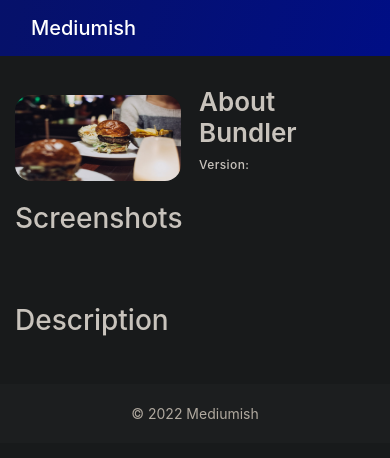
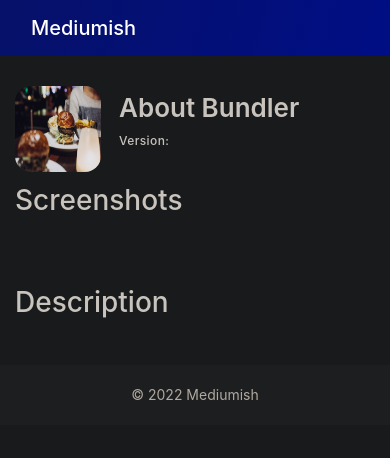
Before and after one commit to AhmadWebTech/ipa, a Jekyll site: the page built from _posts/2018-05-12-about-bundler.md, in a window 390 px wide. Shown: the top 458 px of the page. Built offline with Jekyll 4.4.1, drawn with Linux system fonts in a browser that asks for light colours; nearby versions of some CDN libraries; comment, search, counter and statistics services are not loaded.

Commit message:
Update screen.css

```diff
--- a/assets/css/screen.css
+++ b/assets/css/screen.css
@@ -431,7 +431,8 @@ nav.navbar-default .navbar-brand strong {
 @media (max-width: 700px) {
     .package-icon>img {
         font-size:44px;
-        height: 86px
+        height: 86px;
+        width: 86px;
     }
 }
 
```
